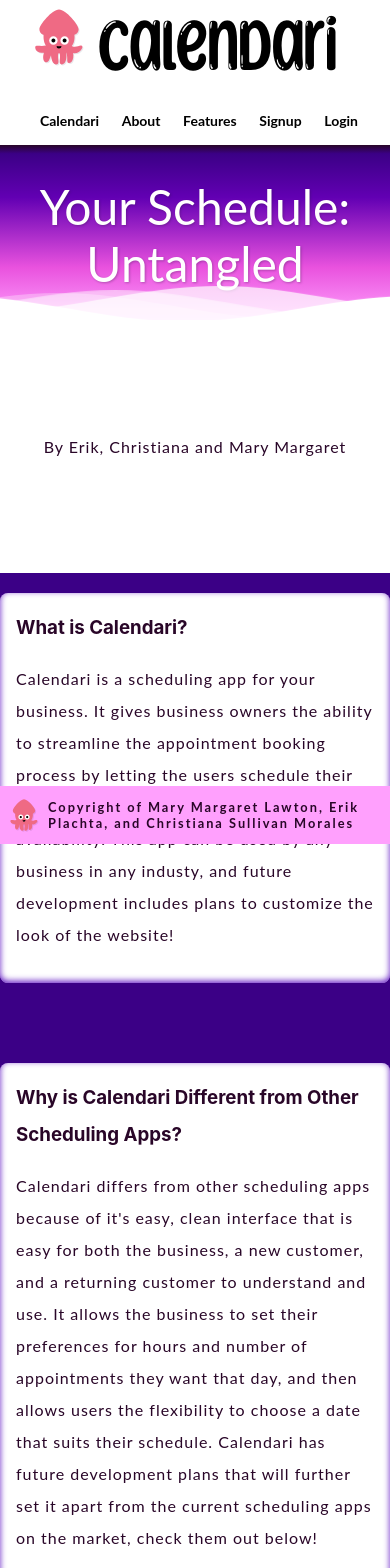
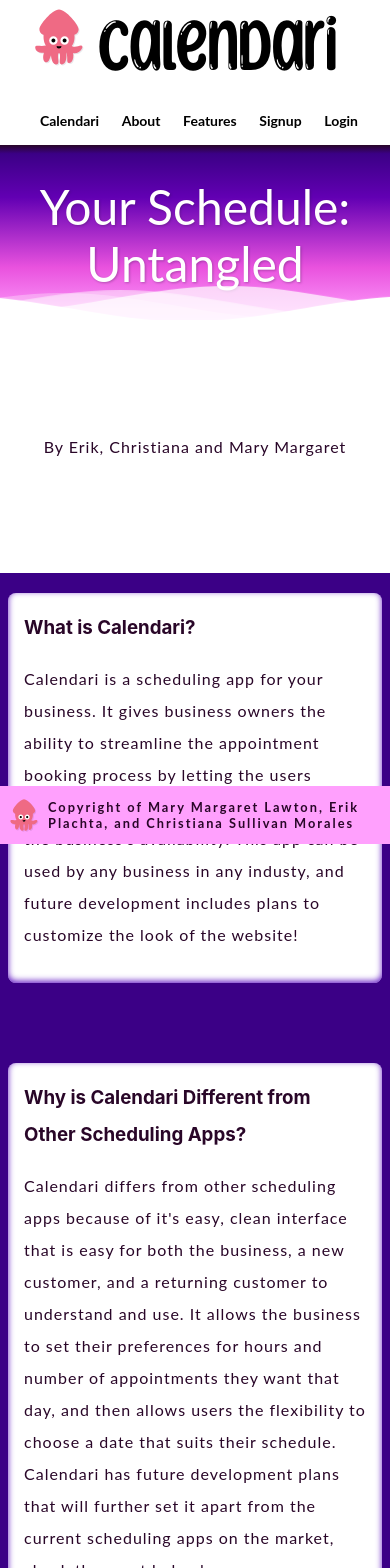
Before and after one commit to ErikPlachta/Calendari, a React (Create React App) app in the folder client/: page / in a window 390 px wide. Shown: the top 1568 px of the page. Built offline with nearby package versions, Linux system fonts and the light colour scheme.

Commit message:
better mobile layout

```diff
--- a/client/src/assets/css/styles.css
+++ b/client/src/assets/css/styles.css
@@ -1095,7 +1095,7 @@ footer p{
   .appointmentCard,
   .signupCard,
   .homeInformation {
-    width: 100%;
+    width: calc(100% - 1rem);
   }
 
 
```
